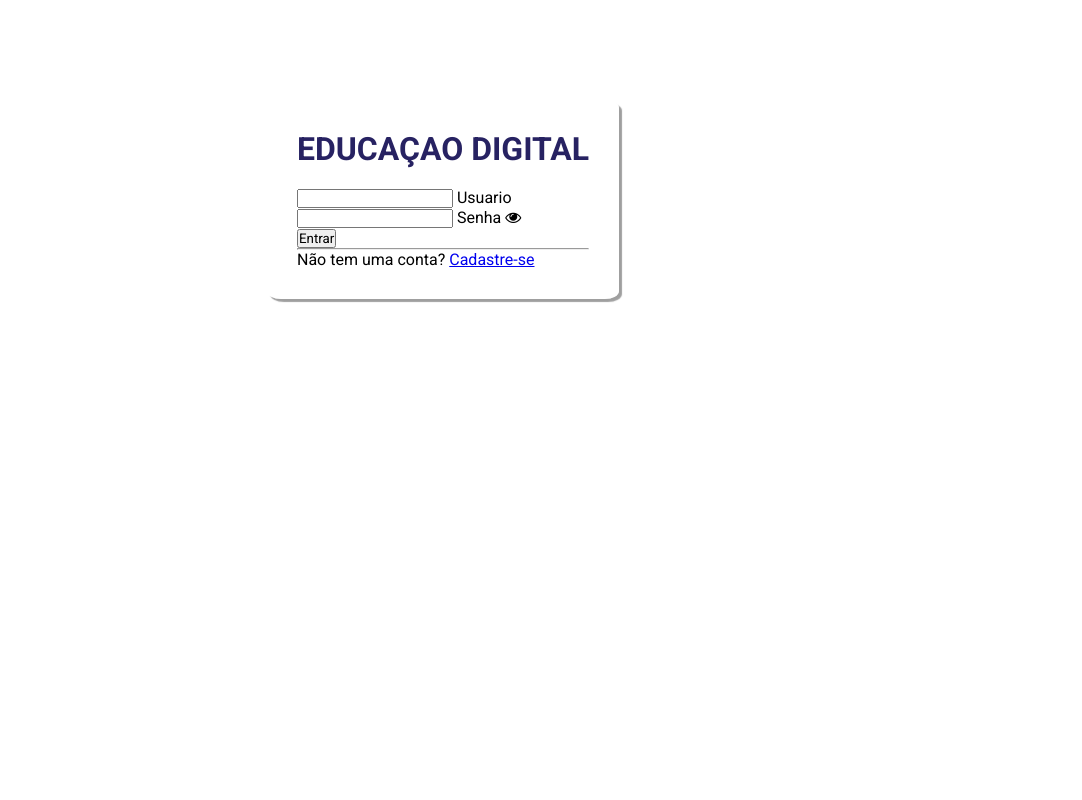
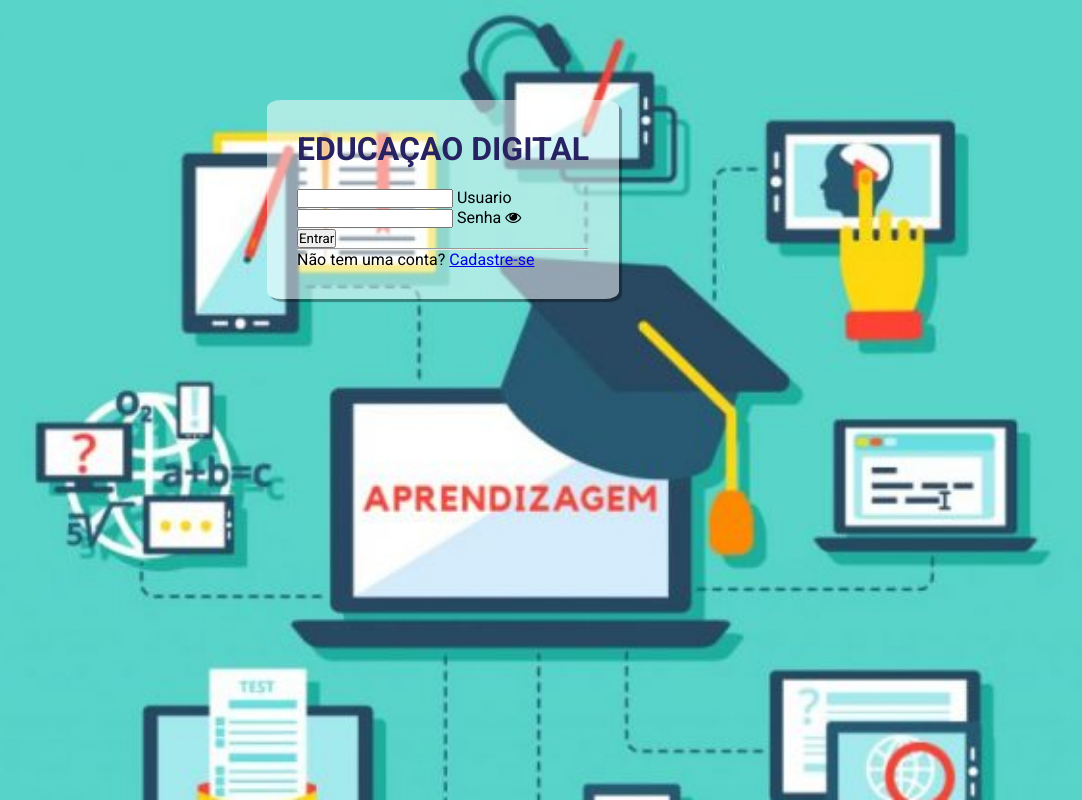
Before and after one commit to Ncesar09/teste-final, a plain HTML site: page index.html in a window 1280 px wide. Shown: the whole page, without its empty margins (197-1279 px from the left). Drawn offline with Linux system fonts and the light colour scheme.

Commit message:
Update signin.css

```diff
--- a/signin.css
+++ b/signin.css
@@ -7,7 +7,7 @@
   }
 
   body {
-    background-image: url("../images/inclusao digital.jpg");
+    background-image: url("inclusao digital.jpg");
     background-repeat: no-repeat;
     background-size: cover;
     background-attachment: fixed
```
